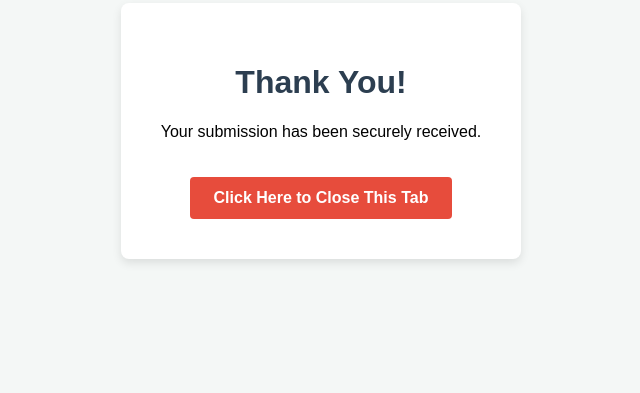
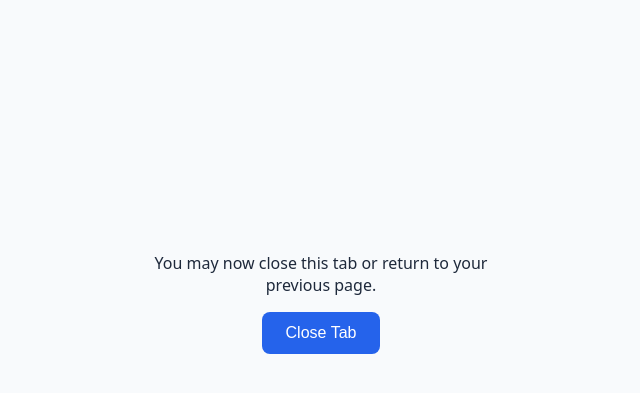
Before and after one commit to eki12360-del/Platoform-Close-Tab, a plain HTML site: page index.html in a window 1280 px wide. Shown: the part 105-498 px from the top of the page, without its empty margins (319-959 px from the left). Drawn offline with Linux system fonts and the light colour scheme.

Commit message:
Update index.html

```diff
--- a/index.html
+++ b/index.html
@@ -1,29 +1,59 @@
+
 <!DOCTYPE html>
 <html lang="en">
 <head>
   <meta charset="UTF-8">
-    <meta name="viewport" content="width=device-width, initial-scale=1.0">
-    <title>Form Submitted Successfully</title>
+  <meta name="viewport"
+        content="width=device-width, initial-scale=1">
+
   <style>
-        body { font-family: sans-serif; text-align: center; padding-top: 100px; background-color: #f4f7f6; }
-        .card { background: white; padding: 40px; display: inline-block; border-radius: 8px; box-shadow: 0 4px 10px rgba(0,0,0,0.1); }
-        h1 { color: #2c3e50; }
-        button { background-color: #e74c3c; color: white; border: none; padding: 12px 24px; font-size: 16px; font-weight: bold; border-radius: 4px; cursor: pointer; margin-top: 20px; transition: 0.2s; }
-        button:hover { background-color: #c0392b; }
+    body {
+      font-family: system-ui, sans-serif;
+      text-align: center;
+      display: grid;
+      place-items: center;
+      min-height: 100vh;
+      margin: 0;
+      background: #f8fafc;
+      color: #1e293b;
+    }
+
+    main {
+      padding: 24px;
+      max-width: 400px;
+    }
+
+    button {
+      padding: 12px 24px;
+      border: 0;
+      border-radius: 8px;
+      background: #2563eb;
+      color: white;
+      font-size: 16px;
+      cursor: pointer;
+    }
   </style>
 </head>
+
 <body>
-    <div class="card">
-        <h1>Thank You!</h1>
-        <p>Your submission has been securely received.</p>
-        <button onclick="closeTab();">Click Here to Close This Tab</button>
-    </div>
+  <main>
+    <p id="status">Attempting to close this tab...</p>
+    <button onclick="closeTab()">Close Tab</button>
+  </main>
 
   <script>
     function closeTab() {
-            window.open('', '_self', '');
       window.close();
     }
+
+    window.addEventListener("load", () => {
+      closeTab();
+
+      setTimeout(() => {
+        document.getElementById("status").textContent =
+          "You may now close this tab or return to your previous page.";
+      }, 800);
+    });
   </script>
 </body>
 </html>
```
Lines whose indentation alone changed are shown as unchanged.
